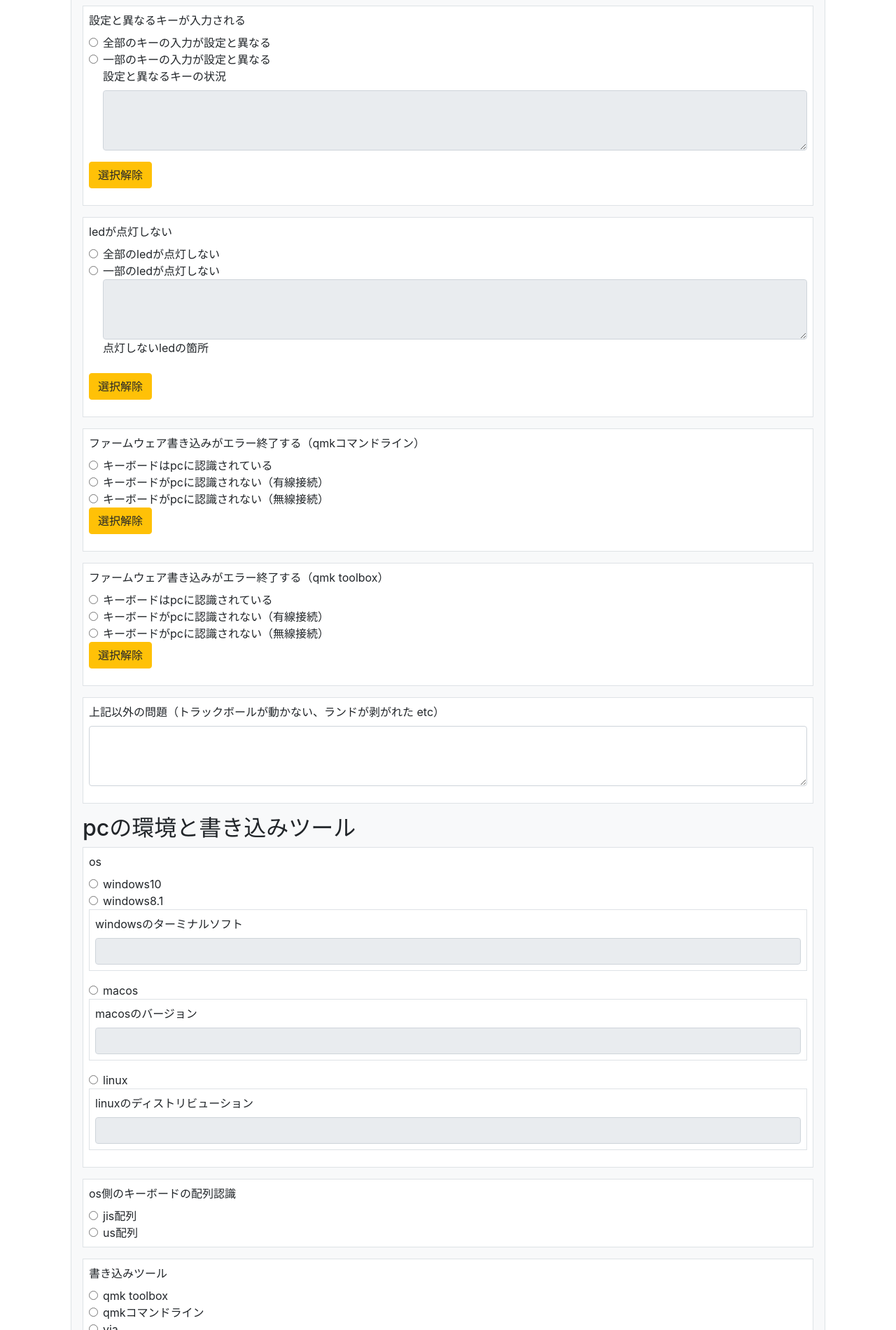
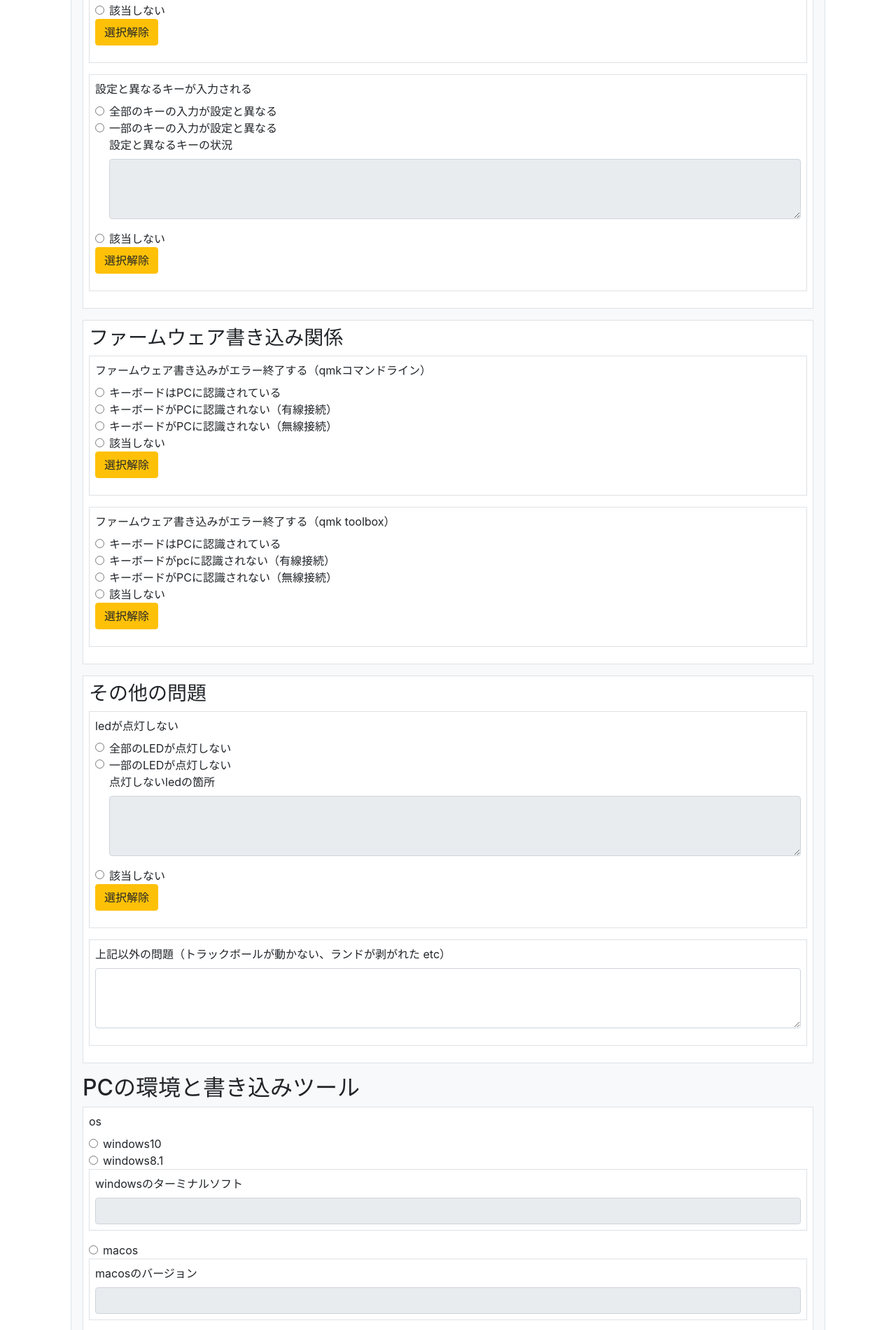
Before and after one commit to Self-Made-Keyboards-in-Japan/mon-shin-dialog-sample, a plain HTML site: page docs/index.html in a window 1280 px wide. Shown: the part 1748-3648 px from the top of the page at 70% size. Drawn offline with nearby package versions, Linux system fonts and the light colour scheme.

Commit message:
文言修正・投稿文作成機能のアップデート

```diff
--- a/docs/index.html
+++ b/docs/index.html
@@ -89,11 +89,11 @@
           </div>
           <div class="form-check">
             <input class="form-check-input" type="radio" name="socket" id="mx_socket" value="MXソケット使用">
-            <label class="form-check-label" for="mx_socket">MXソケット使用</label>
+            <label class="form-check-label" for="mx_socket">ソケット( Cherry MX用 )使用</label>
           </div>
           <div class="form-check">
             <input class="form-check-input" type="radio" name="socket" id="kailh_socket" value="Kailhソケット使用">
-            <label class="form-check-label" for="kailh_socket">Kailhソケット使用</label>
+            <label class="form-check-label" for="kailh_socket">ソケット( Kailh Choc V1用 )使用</label>
           </div>
           <div class="form-check">
             <input class="form-check-input" type="radio" name="socket" id="beryllium" value="ベリリウムソケット使用">
@@ -103,16 +103,20 @@
         <div class="form-group p-2 border bg-white">
           <label for="">配線方法</label>
           <div class="form-check">
-            <input class="form-check-input" type="radio" name="wiring" id="pcb_solder" value="PCB基板（既製品・オリジナル設計）">
-            <label class="form-check-label" for="pcb_solder">PCB基板（既製品・オリジナル設計）</label>
+            <input class="form-check-input" type="radio" name="wiring" id="readyMadePcb" value="PCB基板 (既製品) ">
+            <label class="form-check-label" for="readyMadePcb">PCB基板( 既製品 )</label>
+          </div>
+          <div class="form-check">
+            <input class="form-check-input" type="radio" name="wiring" id="selfMadePcb" value="PCB基板 (オリジナル) ">
+            <label class="form-check-label" for="selfMadePcb">PCB基板( オリジナル )</label>
           </div>
           <div class="form-check">
             <input class="form-check-input" type="radio" name="wiring" id="infinitePossibilities" value="無限の可能性">
             <label class="form-check-label" for="infinitePossibilities">無限の可能性</label>
           </div>
           <div class="form-check">
-            <input class="form-check-input" type="radio" name="wiring" id="sus120" value="SUS120">
-            <label class="form-check-label" for="sus120">SUS120</label>
+            <input class="form-check-input" type="radio" name="wiring" id="su120" value="SU120">
+            <label class="form-check-label" for="su120">SU120</label>
           </div>
           <div class="form-check">
             <input class="form-check-input" type="radio" name="wiring" id="handWired" value="空中配線">
@@ -122,7 +126,9 @@
 
         <h2>現在起きている問題</h2>
         <div class="form-group p-2 border bg-white">
-          <label>キーを押しても入力されない</label>
+          <h3>キー入力関係</h3>
+          <div class="form-group p-2 border bg-white">
+            <label>キーを押しても反応しない</label>
             <div class="form-check">
               <input class="form-check-input" type="radio" name="noInput" id="noInputAll" value="全部のキーが反応しない">
               <label class="form-check-label" for="noInputAll">全部のキーが反応しない</label>
@@ -134,6 +140,10 @@
                 <label for="noInputTextarea">反応しないキーの説明</label>
                 <textarea class="form-control" name="noInputTextarea" id="noInputTextarea" rows="3" disabled></textarea>
               </div>
+            </div>
+            <div class="form-check">
+              <input class="form-check-input" type="radio" name="noInput" id="notApplicableNoInput" value="該当しない">
+              <label class="form-check-label" for="notApplicableNoInput">該当しない</label>
             </div>
             <div class="form-group">
               <button class="btn btn-warning" type="button" onclick="radioDeselection('noInput', 'noInputTextarea')">選択解除</button>
@@ -153,41 +163,34 @@
                 <textarea class="form-control" name="notExpectTextarea" id="notExpectTextarea" rows="3" disabled></textarea>
               </div>
             </div>
+            <div class="form-check">
+              <input class="form-check-input" type="radio" name="notExpect" id="notApplicableNotExpect" value="該当しない">
+              <label class="form-check-label" for="notApplicableNotExpect">該当しない</label>
+            </div>
             <div class="form-group">
               <button class="btn btn-warning" type="button" onclick="radioDeselection('notExpect', 'notExpectTextarea')">選択解除</button>
             </div>
           </div>
+        </div>
         <div class="form-group p-2 border bg-white">
-          <label>ledが点灯しない</label>
-          <div class="form-check">
-            <input class="form-check-input" type="radio" name="ledOff" id="ledOffAll" value="全部のledが点灯しない">
-            <label class="form-check-label" for="ledOffAll">全部のledが点灯しない</label>
-          </div>
-          <div class="form-check">
-            <input class="form-check-input" type="radio" name="ledOff" id="ledOffParts" value="一部のledが点灯しない">
-            <label class="form-check-label" for="ledOffParts">一部のledが点灯しない</label>
-            <div class="form-group">
-              <textarea class="form-control" name="ledOffPartsTextarea" id="ledOffPartsTextarea" rows="3" disabled></textarea>
-              <label for="ledOffPartsTextarea">点灯しないledの箇所</label>
-            </div>
-          </div>
-          <div class="form-group">
-            <button class="btn btn-warning" type="button" onclick="radioDeselection('ledOff', 'ledOffPartsTextarea')">選択解除</button>
-          </div>
-        </div>
+          <H3>ファームウェア書き込み関係</H3>
           <div class="form-group p-2 border bg-white">
             <label for="">ファームウェア書き込みがエラー終了する（qmkコマンドライン）</label>
             <div class="form-check">
               <input class="form-check-input" type="radio" name="writeErrorQmkCommandLine" id="connectionOkCmdline" value="キーボードはpcに認識されている">
-            <label class="form-check-label" for="connectionOkCmdline">キーボードはpcに認識されている</label>
+              <label class="form-check-label" for="connectionOkCmdline">キーボードはPCに認識されている</label>
             </div>
             <div class="form-check">
               <input class="form-check-input" type="radio" name="writeErrorQmkCommandLine" id="connectionErrorWiredCmdline" value="キーボードがpcに認識されない（有線接続）">
-            <label class="form-check-label" for="connectionErrorWiredCmdline">キーボードがpcに認識されない（有線接続）</label>
+              <label class="form-check-label" for="connectionErrorWiredCmdline">キーボードがPCに認識されない（有線接続）</label>
             </div>
             <div class="form-check">
               <input class="form-check-input" type="radio" name="writeErrorQmkCommandLine" id="connectionErrorWirelessCmdline" value="キーボードがpcに認識されない（無線接続）">
-            <label class="form-check-label" for="connectionErrorWirelessCmdline">キーボードがpcに認識されない（無線接続）</label>
+              <label class="form-check-label" for="connectionErrorWirelessCmdline">キーボードがPCに認識されない（無線接続）</label>
+            </div>
+            <div class="form-check">
+              <input class="form-check-input" type="radio" name="writeErrorQmkCommandLine" id="notApplicableWriteErrorCmdline" value="該当しない">
+              <label class="form-check-label" for="notApplicableWriteErrorCmdline">該当しない</label>
             </div>
             <div class="form-group">
               <button class="btn btn-warning" type="button" onclick="radioDeselection('writeErrorQmkCommandLine')">選択解除</button>
@@ -197,7 +200,7 @@
             <label for="">ファームウェア書き込みがエラー終了する（qmk toolbox）</label>
             <div class="form-check">
               <input class="form-check-input" type="radio" name="writeErrorQmkToolbox" id="connectionOkToolbox" value="キーボードはpcに認識されている">
-            <label class="form-check-label" for="connectionOkToolbox">キーボードはpcに認識されている</label>
+              <label class="form-check-label" for="connectionOkToolbox">キーボードはPCに認識されている</label>
             </div>
             <div class="form-check">
               <input class="form-check-input" type="radio" name="writeErrorQmkToolbox" id="connectionErrorWiredToolbox" value="キーボードがpcに認識されない（有線接続）">
@@ -205,20 +208,50 @@
             </div>
             <div class="form-check">
               <input class="form-check-input" type="radio" name="writeErrorQmkToolbox" id="connectionErrorWirelessToolbox" value="キーボードがpcに認識されない（無線接続）">
-            <label class="form-check-label" for="connectionErrorWirelessToolbox">キーボードがpcに認識されない（無線接続）</label>
+              <label class="form-check-label" for="connectionErrorWirelessToolbox">キーボードがPCに認識されない（無線接続）</label>
+            </div>
+            <div class="form-check">
+              <input class="form-check-input" type="radio" name="writeErrorQmkToolbox" id="notApplicableWriteErrorToolbox" value="該当しない">
+              <label class="form-check-label" for="notApplicableWriteErrorToolbox">該当しない</label>
             </div>
             <div class="form-group">
               <button class="btn btn-warning" type="button" onclick="radioDeselection('writeErrorQmkToolbox')">選択解除</button>
             </div>
           </div>
+        </div>
+        <div class="form-group p-2 border bg-white">
+          <H3>その他の問題</H3>
+          <div class="form-group p-2 border bg-white">
+            <label>ledが点灯しない</label>
+            <div class="form-check">
+              <input class="form-check-input" type="radio" name="ledOff" id="ledOffAll" value="全部のledが点灯しない">
+              <label class="form-check-label" for="ledOffAll">全部のLEDが点灯しない</label>
+            </div>
+            <div class="form-check">
+              <input class="form-check-input" type="radio" name="ledOff" id="ledOffParts" value="一部のledが点灯しない">
+              <label class="form-check-label" for="ledOffParts">一部のLEDが点灯しない</label>
+              <div class="form-group">
+                <label for="ledOffPartsTextarea">点灯しないledの箇所</label>
+                <textarea class="form-control" name="ledOffPartsTextarea" id="ledOffPartsTextarea" rows="3" disabled></textarea>
+              </div>
+            </div>
+            <div class="form-check">
+              <input class="form-check-input" type="radio" name="ledOff" id="notApplicableLedOff" value="該当しない">
+              <label class="form-check-label" for="notApplicableLedOff">該当しない</label>
+            </div>
+            <div class="form-group">
+              <button class="btn btn-warning" type="button" onclick="radioDeselection('ledOff', 'ledOffPartsTextarea')">選択解除</button>
+            </div>
+          </div>
           <div class="form-group p-2 border bg-white">
             <label for="">上記以外の問題（トラックボールが動かない、ランドが剥がれた etc）</label>
             <div class="form-group">
-            <textarea class="form-control" id="otherproblem" rows="3"></textarea>
+              <textarea class="form-control" id="otherProblem" rows="3"></textarea>
             </div>
           </div>
 
-        <h2>pcの環境と書き込みツール</h2>
+        </div>
+        <h2>PCの環境と書き込みツール</h2>
         <div class="form-group p-2 border bg-white">
           <label for="">os</label>
           <div class="form-check">
@@ -251,29 +284,29 @@
           </div>
         </div>
         <div class="form-group p-2 border bg-white">
-          <label for="">os側のキーボードの配列認識</label>
+          <label for="">OS側のキーボードの配列認識</label>
           <div class="form-check">
             <input class="form-check-input" type="radio" name="keyboardLayout" id="jisLayout" value="jis配列">
-            <label class="form-check-label" for="jisLayout">jis配列</label>
+            <label class="form-check-label" for="jisLayout">JIS配列</label>
           </div>
           <div class="form-check">
             <input class="form-check-input" type="radio" name="keyboardLayout" id="usLayout" value="us配列">
-            <label class="form-check-label" for="usLayout">us配列</label>
+            <label class="form-check-label" for="usLayout">US配列</label>
           </div>
         </div>
         <div class="form-group p-2 border bg-white">
           <label for="">書き込みツール</label>
           <div class="form-check">
             <input class="form-check-input" type="radio" name="writingTool" id="qmkToolbox" value="qmk toolbox">
-            <label class="form-check-label" for="qmkToolbox">qmk toolbox</label>
+            <label class="form-check-label" for="qmkToolbox">QMK Toolbox</label>
           </div>
           <div class="form-check">
             <input class="form-check-input" type="radio" name="writingTool" id="qmkCommandline" value="qmkコマンドライン">
-            <label class="form-check-label" for="qmkCommandline">qmkコマンドライン</label>
+            <label class="form-check-label" for="qmkCommandline">QMKコマンドライン</label>
           </div>
           <div class="form-check">
             <input class="form-check-input" type="radio" name="writingTool" id="via" value="via">
-            <label class="form-check-label" for="via">via</label>
+            <label class="form-check-label" for="via">VIA</label>
           </div>
         </div>
         <h2>不具合発生の状況と簡単なテストの結果</h2>
@@ -311,7 +344,7 @@
             <label class="form-check-label" for="havetesterno">いいえ</label>
           </div>
         </div>
-        <input type="submit" class="btn btn-primary" name="button" value="確認">
+        <!-- <input type="submit" class="btn btn-primary" name="button" value="確認"> -->
         <!-- <input type="button" value="戻る" class="autoconfirmback" style="display:none;"> -->
       </form>
     </div>
```
Also changed, not shown: docs/js/index.js (+7 -7 lines). Lines whose indentation alone changed are shown as unchanged.
